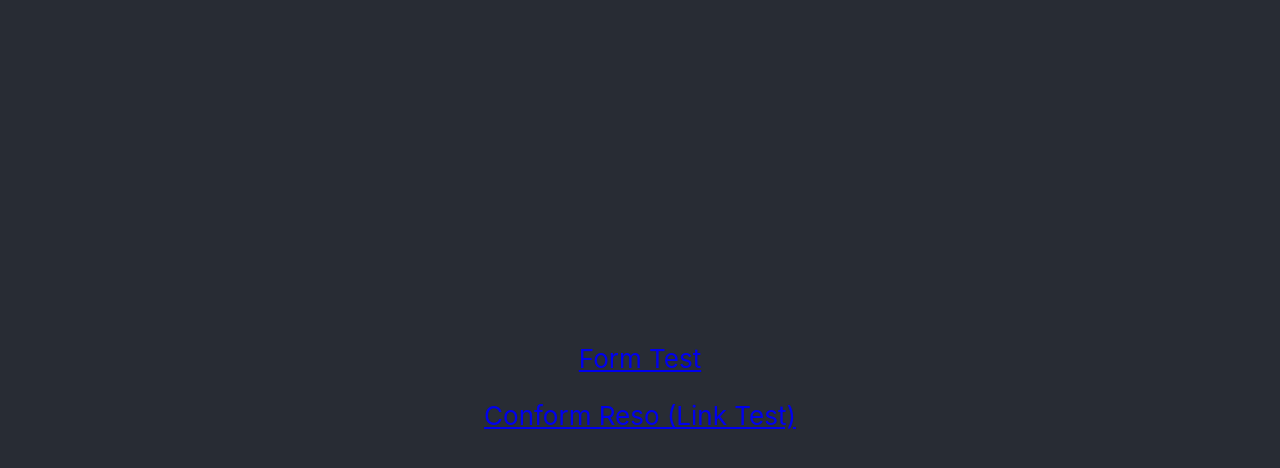
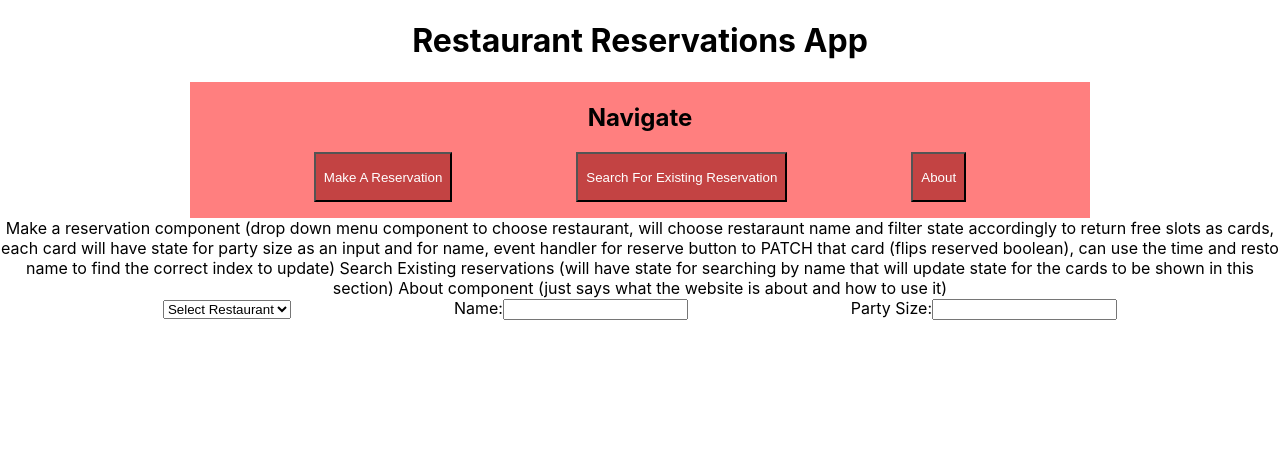
Before and after one commit to m-delc/Reso, a React (Create React App) app: page / in a window 1280 px wide. Shown: the top 468 px of the page. Built offline with nearby package versions, Linux system fonts and the light colour scheme; no server answers; data requests are answered from the project's data file.

Commit message:
1:38PM EST Mahdy

```diff
--- a/data/db.json
+++ b/data/db.json
@@ -1,52 +1,100 @@
 {
   "Resos": [
     {
-      "Id": "32973248",
-      "GuestName": "Tam",
-      "Restaurant": "The Stake",
-      "Date": "2022/01/29",
-      "Time": "7:30",
-      "PartySize": "2"
+      "id": 1,
+      "name": "",
+      "restaurant": "The Stake",
+      "date": "2022/01/27",
+      "time": "6:00",
+      "partysize": 0
     },
     {
-      "Id": "09390823",
-      "GuestName": "Kip",
-      "Restaurant": "Grits All Day",
-      "Date": "2022/01/28",
-      "Time": "8:00",
-      "PartySize": "3"
+      "id": 2,
+      "name": "Michael",
+      "restaurant": "The Stake",
+      "date": "2022/01/27",
+      "time": "7:00",
+      "partysize": 5
     },
     {
-      "Id": "905490345",
-      "GuestName": "Eloise",
-      "Restaurant": "La Cucina",
-      "Date": "2022/01/27",
-      "Time": "6:30",
-      "PartySize": "4"
+      "id": 3,
+      "name": "",
+      "restaurant": "The Stake",
+      "date": "2022/01/27",
+      "time": "8:00",
+      "partysize": 0
     },
     {
-      "Id": "093742398",
-      "GuestName": "Sarin",
-      "Restaurant": "Stew You",
-      "Date": "2022/01/28",
-      "Time": "9:00",
-      "PartySize": "2"
+      "id": 4,
+      "name": "",
+      "restaurant": "Grits All Day",
+      "date": "2022/01/27",
+      "time": "6:00",
+      "partysize": 0
     },
     {
-      "Id": "264873874",
-      "GuestName": "Biff",
-      "Restaurant": "Fried 'N' Tied",
-      "Date": "2022/01/29",
-      "Time": "9:00",
-      "PartySize": "4"
+      "id": 5,
+      "name": "",
+      "restaurant": "Grits All Day",
+      "date": "2022/01/27",
+      "time": "7:00",
+      "partysize": 0
     },
     {
-      "Id": "6473839227",
-      "GuestName": "Rosalia",
-      "Restaurant": "Brine",
-      "Date": "2022/01/27",
-      "Time": "8:30",
-      "PartySize": "2"
+      "id": 6,
+      "name": "Mahdy",
+      "restaurant": "Grits All Day",
+      "date": "2022/01/27",
+      "time": "8:00",
+      "partysize": 3
+    },
+    {
+      "id": 7,
+      "name": "",
+      "restaurant": "La Cucina",
+      "date": "2022/01/27",
+      "time": "6:00",
+      "partysize": 0
+    },
+    {
+      "id": 8,
+      "name": "Matt",
+      "restaurant": "La Cucina",
+      "date": "2022/01/27",
+      "time": "7:00",
+      "partysize": 4
+    },
+    {
+      "id": 9,
+      "name": "",
+      "restaurant": "La Cucina",
+      "date": "2022/01/27",
+      "time": "8:00",
+      "partysize": 0
+    },
+    {
+      "id": 10,
+      "name": "",
+      "restaurant": "Stew You",
+      "date": "2022/01/27",
+      "time": "6:00",
+      "partysize": 0
+    },
+    {
+      "id": 11,
+      "name": "",
+      "restaurant": "Stew You",
+      "date": "2022/01/27",
+      "time": "7:00",
+      "partysize": 0
+    },
+    {
+      "id": 12,
+      "name": "",
+      "restaurant": "Stew You",
+      "date": "2022/01/27",
+      "time": "8:00",
+      "partysize": 0
     }
   ]
 }
--- a/src/Components/App.js
+++ b/src/Components/App.js
@@ -2,51 +2,32 @@ import React, { useState, useEffect } from 'react';
 import logo from '../logo.svg';
 import '../App.css';
 import { v4 } from 'uuid'
+import Header from './Header';
+import NavBar from './NavBar';
+import Container from './Container';
 import Form from './Form'
 import { Link } from "react-router-dom";
 
 
 function App() {
 
-  // state for JSON
-  const [data, setData] = useState([])
-
-  // fetch function
-  const fetchData = async () =>  {
-    const r = await fetch ('http://localhost:3000/resos/')
-    const s = await r.json()
-    setData(s)
-  }
-
-  // fetch from JSON
-  useEffect(() => {
-    fetchData();
-  }, [])
-
-  console.log(data);
-
-  // template for adding new reservation to db.json
-  // const newObj = {
-  //   "Id": v4(),
-  //   "GuestName":
-  //   "Restaurant":
-  //   "Date":
-  //   "Time":
-  //   "PartySize":
-  // }
-
   return (
     <div className="App">
-      <header className="App-header">
+      <Header />
+      <NavBar />
+      <Container />
+
+    </div>
+  );
+}
+
+export default App;
+
+{/* <header className="App-header">
         <nav>
           <Link to="./Form">Form Test</Link>
           <p>
           <Link to="./ConfirmReservation">Conform Reso (Link Test)</Link>
           </p>
         </nav>
-      </header>
-    </div>
-  );
-}
-
-export default App;
+      </header> */}
--- /dev/null
+++ b/src/Components/Container.js
@@ -0,0 +1,28 @@
+import React, {useState, useEffect} from "react";
+import MakeReservation from "./MakeReservation";
+
+function Container() {
+
+    const [reservations, setReservations] = useState([])
+
+    useEffect(() => {
+        fetch('http://localhost:3000/Resos')
+        .then((response) => response.json())
+        .then((reservationData) => {
+            setReservations(reservationData)
+        })
+    }, [])
+
+    return(
+        <main>
+            Make a reservation component (drop down menu component to choose restaurant, will choose restaraunt name and filter state accordingly to return free slots as cards, each card will have state for party size as an input and for name, event handler for reserve button to PATCH that card (flips reserved boolean), can use the time and resto name to find the correct index to update)
+            Search Existing reservations (will have state for searching by name that will update state for the cards to be shown in this section)
+            About component (just says what the website is about and how to use it)
+
+            <MakeReservation reservations={reservations}/>
+
+        </main>
+    )
+}
+
+export default Container
--- /dev/null
+++ b/src/Components/Filter.js
@@ -0,0 +1,21 @@
+import React from "react";
+
+function Filter({selectedRestaurant, handleFilter}) {
+    return(
+    <div className="Filter">
+      <select
+      name="filter"
+      value={selectedRestaurant}
+      onChange={(e) => handleFilter(e.target.value)}
+      >
+        <option value="None">Select Restaurant</option>
+        <option value="The Stake">The Stake</option>
+        <option value="Grits All Day">Grits All Day</option>
+        <option value="La Cucina">La Cucina</option>
+        <option value="Stew You">Stew You</option>
+      </select>
+    </div>
+    )
+}
+
+export default Filter
--- /dev/null
+++ b/src/Components/Header.js
@@ -0,0 +1,13 @@
+import React from 'react'
+
+
+function Header() {
+    return(
+      <h1 className = "page-header">
+        Restaurant Reservations App
+      </h1>
+    )
+
+}
+
+export default Header;
--- /dev/null
+++ b/src/Components/MakeReservation.js
@@ -0,0 +1,54 @@
+import React, {useState} from "react";
+import Filter from "./Filter";
+import MakeReservationCard from "./MakeReservationCard";
+
+function MakeReservation({reservations}) {
+
+    const [selectedRestaurant, setRestaurant] = useState('None')
+
+    function handleFilter(selectedRestaurant) {
+        setRestaurant(selectedRestaurant)
+    }
+
+
+const availableReservations = reservations.filter((reservation) => {
+    if(selectedRestaurant === "None") return false;
+    return reservation.restaurant === selectedRestaurant && reservation.name === ""
+})
+
+return(
+    <div>
+<div className = "make-res">
+    <Filter selectedRestaurant={selectedRestaurant} handleFilter={handleFilter} />
+    <label>
+        Name:
+        <input
+          type="text"
+          name="name"
+        />
+    </label>
+
+    <label>
+        Party Size:
+        <input
+          type="number"
+          name="partysize"
+        />
+    </label>
+
+    </div>
+
+
+    <ul className="cards">
+      {availableReservations.map((reservation) => (
+        <MakeReservationCard key={reservation.id} reservation={reservation} />
+      ))}
+    </ul>
+
+
+    </div>
+
+    )
+}
+
+export default MakeReservation
--- /dev/null
+++ b/src/Components/MakeReservationCard.js
@@ -0,0 +1,13 @@
+import React, {useEffect} from "react";
+
+function MakeReservationCard({reservation}) {
+    return (
+        <li className="card">
+        <h4>{reservation.restaurant}</h4>
+        <p>{reservation.date}  {reservation.time}</p>
+        <button>Make A Reservation</button>
+      </li>
+    )
+}
+
+export default MakeReservationCard
--- /dev/null
+++ b/src/Components/NavBar.js
@@ -0,0 +1,18 @@
+import React from 'react'
+
+
+function NavBar() {
+    return(
+      <div className = "nav-bar">
+          <h2>Navigate</h2>
+          <div id="navigation">
+          <button>Make A Reservation</button>
+          <button>Search For Existing Reservation</button>
+          <button>About</button>
+          </div>
+      </div>
+    )
+
+}
+
+export default NavBar;
--- a/src/index.css
+++ b/src/index.css
@@ -11,3 +11,52 @@ code {
   font-family: source-code-pro, Menlo, Monaco, Consolas, 'Courier New',
     monospace;
 }
+
+.nav-bar {
+  padding-top: 0.1rem;
+  padding-bottom: 1rem ;
+  margin: auto;
+  background-color: rgba(255, 0, 0, 0.5);
+  width: 900px;
+}
+
+.nav-bar div#navigation {
+  display: flex;
+  justify-content: space-evenly;
+}
+
+.nav-bar div#navigation button {
+  padding: 0.5rem 0.5rem;
+  background-color: rgba(136, 8, 8, 0.5);
+  color: white;
+  height: 50px;
+}
+
+.make-res {
+  display: flex;
+  justify-content: space-evenly;
+}
+
+.cards {
+  list-style: none;
+  align-items: center;
+}
+
+.card {
+  margin: 1rem;
+  border-style: double;
+  border-color: black;
+  min-width: 175px;
+  padding-bottom: 0.5rem;
+}
+
+.card button {
+  margin-top: 0.5rem;
+  padding: 5%;
+}
+
+
+  .cards {
+    display: flex;
+    justify-content: space-evenly;
+  }
```
Also changed, not shown: src/Components/AvailableReservation.js (deleted).
